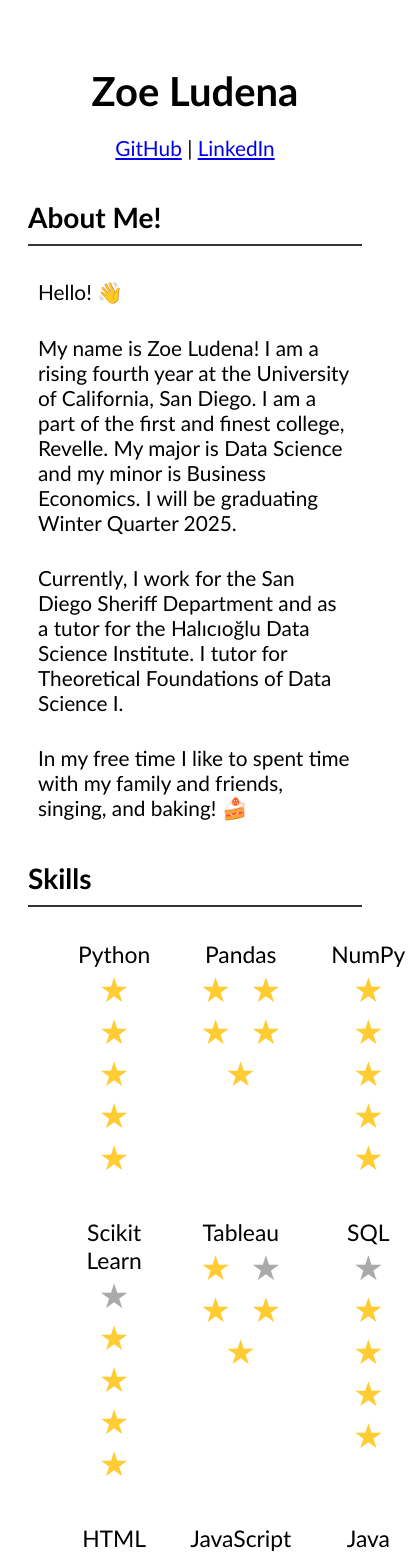
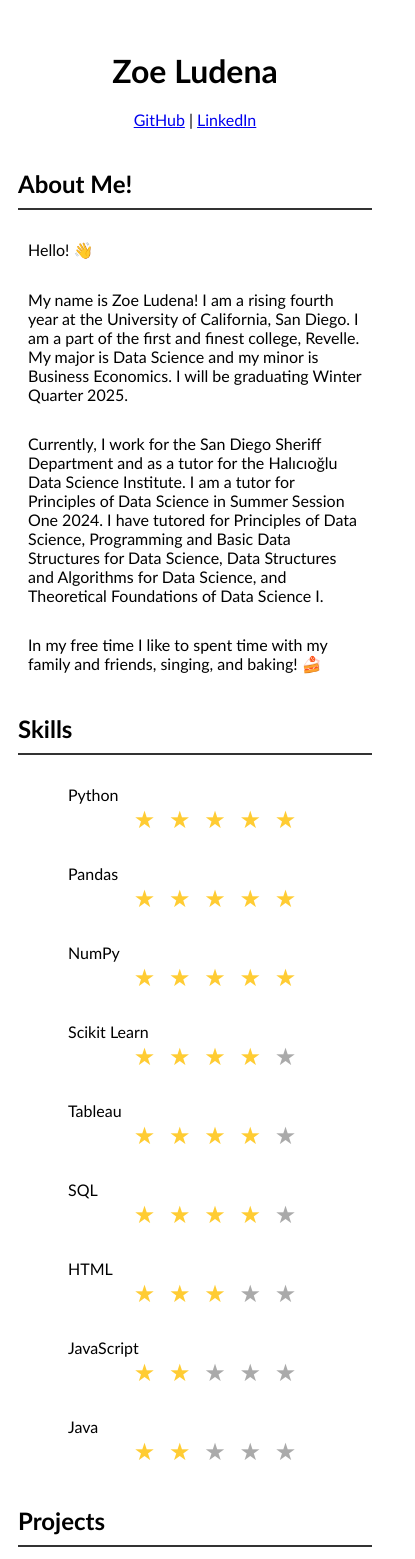
Before and after one commit to zoeludena/zoe_ludena, a SvelteKit app: page / in a window 390 px wide. Shown: the top 1559 px of the page, 415 px wide, since content can reach past the window. Built offline with nearby package versions, Linux system fonts and the light colour scheme.

Commit message:
Different Star Sveltes

```diff
--- a/src/components/App.svelte
+++ b/src/components/App.svelte
@@ -1,5 +1,4 @@
 <script>
-  // Write your JS here, or import other files
 
 </script>
 
@@ -14,7 +13,7 @@
     <h2>About Me!</h2>
     <p>Hello! 👋</p>
     <p>My name is Zoe Ludena! I am a rising fourth year at the University of California, San Diego. I am a part of the first and finest college, Revelle. My major is Data Science and my minor is Business Economics. I will be graduating Winter Quarter 2025.</p>
-    <p>Currently, I work for the San Diego Sheriff Department and as a tutor for the Halıcıoğlu Data Science Institute. I tutor for Theoretical Foundations of Data Science I.</p>
+    <p>Currently, I work for the San Diego Sheriff Department and as a tutor for the Halıcıoğlu Data Science Institute. I am a tutor for Principles of Data Science in Summer Session One 2024. I have tutored for Principles of Data Science, Programming and Basic Data Structures for Data Science, Data Structures and Algorithms for Data Science, and Theoretical Foundations of Data Science I.</p>
     <p>In my free time I like to spent time with my family and friends, singing, and baking! 🍰</p>
   </div>
 
@@ -213,4 +212,33 @@
     border: 2px solid #ccc; /* Optional: Add a border around the circle */
   }
 
+  @media (max-width: 600px) {
+  .skills-list {
+    grid-template-columns: 1fr; /* Changes to a single column */
+    gap: 10px; /* Reduces the gap between items */
+  }
+
+  .skills-list li {
+    font-size: 1em; /* Adjusts font size for readability */
+    padding: 10px;
+    text-align: left; /* Aligns text to the left for better readability */
+  }
+
+  main {
+    padding: 10px;
+  }
+
+  h1 {
+    font-size: 2em; /* Adjusts the main heading size */
+  }
+
+  h2 {
+    font-size: 1.5em; /* Adjusts the subheading size */
+  }
+
+  p, ol, ul {
+    font-size: 1em; /* Adjusts the paragraph and list font size */
+  }
+}
+
 </style>
--- /dev/null
+++ b/src/components/FiveStar.svelte
@@ -0,0 +1,21 @@
+<script>
+    export let message = "Expert, I love these tools!";
+  </script>
+
+  <div class="rating">
+    <span title={message}>&#9733;</span>
+    <span title={message}>&#9733;</span>
+    <span title={message}>&#9733;</span>
+    <span title={message}>&#9733;</span>
+    <span title={message}>&#9733;</span>
+  </div>
+
+  <style>
+    .rating span {
+      font-size: 1.5em;
+      color: #FFCC33;
+    }
+    .gold {
+      color: #aaa;
+    }
+  </style>
--- /dev/null
+++ b/src/components/FourStar.svelte
@@ -0,0 +1,21 @@
+<script>
+    export let message = "Advanced, very comfortable using!";
+  </script>
+
+  <div class="rating">
+    <span class="gold" title={message}>&#9733;</span>
+    <span title={message}>&#9733;</span>
+    <span title={message}>&#9733;</span>
+    <span title={message}>&#9733;</span>
+    <span title={message}>&#9733;</span>
+  </div>
+
+  <style>
+    .rating span {
+      font-size: 1.5em;
+      color: #FFCC33;
+    }
+    .gold {
+      color: #aaa;
+    }
+  </style>
--- /dev/null
+++ b/src/components/OneStar.svelte
@@ -0,0 +1,21 @@
+<script>
+    export let message = "Beginner, Lots of Googling Required!";
+  </script>
+
+  <div class="rating">
+    <span class="gold" title={message}>&#9733;</span>
+    <span class="gold" title={message}>&#9733;</span>
+    <span class="gold" title={message}>&#9733;</span>
+    <span class="gold" title={message}>&#9733;</span>
+    <span class="gold" title={message}>&#9733;</span>
+  </div>
+
+  <style>
+    .rating span {
+      font-size: 1.5em;
+      color: #FFCC33;
+    }
+    .gold {
+      color: #aaa;
+    }
+  </style>
--- /dev/null
+++ b/src/components/ThreeStar.svelte
@@ -0,0 +1,21 @@
+<script>
+    export let message = "Intermediate, can code comfortably, with occasional Google searches.";
+  </script>
+
+  <div class="rating">
+    <span class="gold" title={message}>&#9733;</span>
+    <span class="gold" title={message}>&#9733;</span>
+    <span title={message}>&#9733;</span>
+    <span title={message}>&#9733;</span>
+    <span title={message}>&#9733;</span>
+  </div>
+
+  <style>
+    .rating span {
+      font-size: 1.5em;
+      color: #FFCC33;
+    }
+    .gold {
+      color: #aaa;
+    }
+  </style>
--- /dev/null
+++ b/src/components/TwoStar.svelte
@@ -0,0 +1,21 @@
+<script>
+    export let message = "Novice, comfortable reading code, some struggles coding from scratch.";
+  </script>
+
+  <div class="rating">
+    <span class="gold" title={message}>&#9733;</span>
+    <span class="gold" title={message}>&#9733;</span>
+    <span class="gold" title={message} >&#9733;</span>
+    <span title={message}>&#9733;</span>
+    <span title={message}>&#9733;</span>
+  </div>
+
+  <style>
+    .rating span {
+      font-size: 1.5em;
+      color: #FFCC33;
+    }
+    .gold {
+      color: #aaa;
+    }
+  </style>
```
